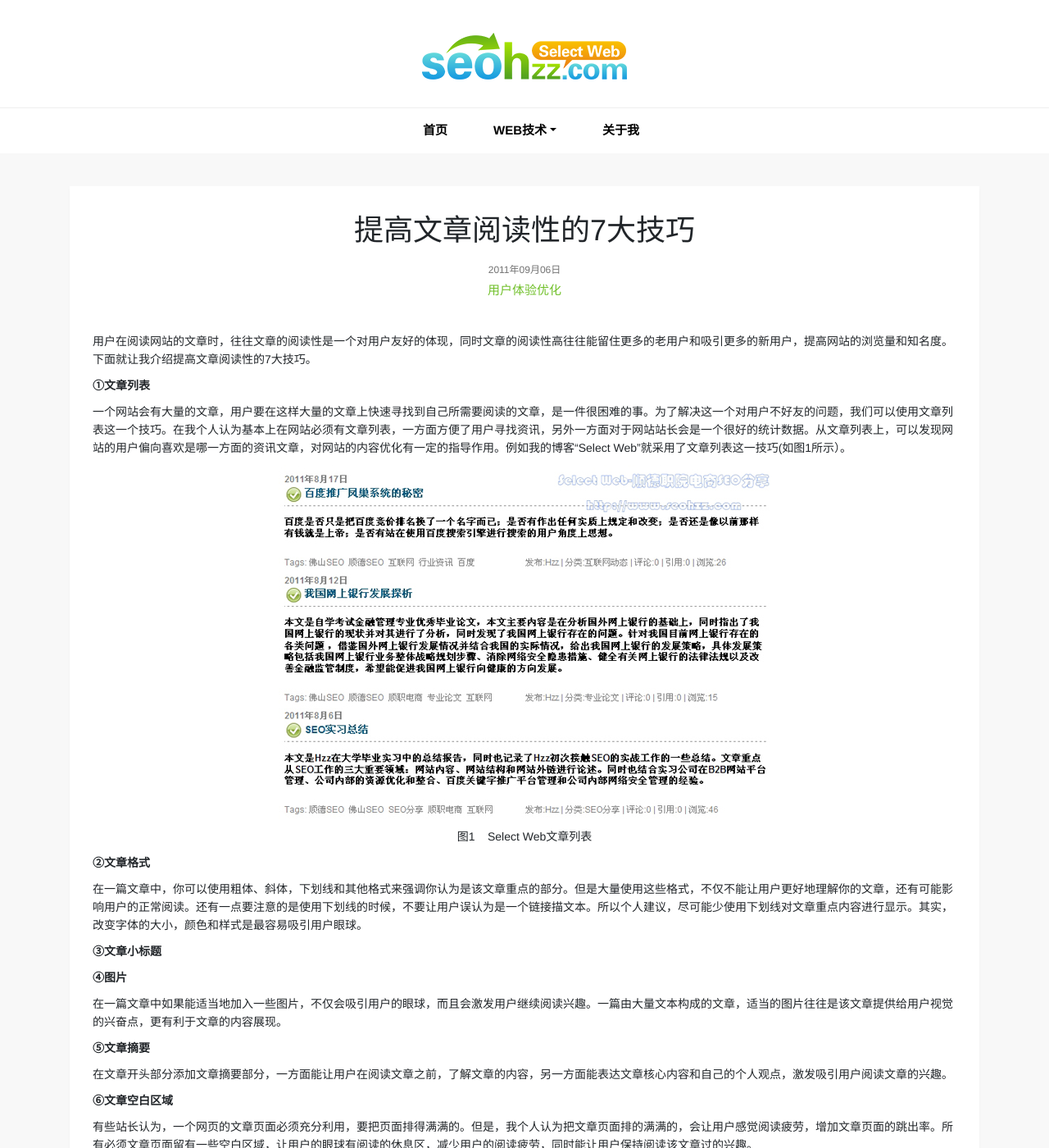
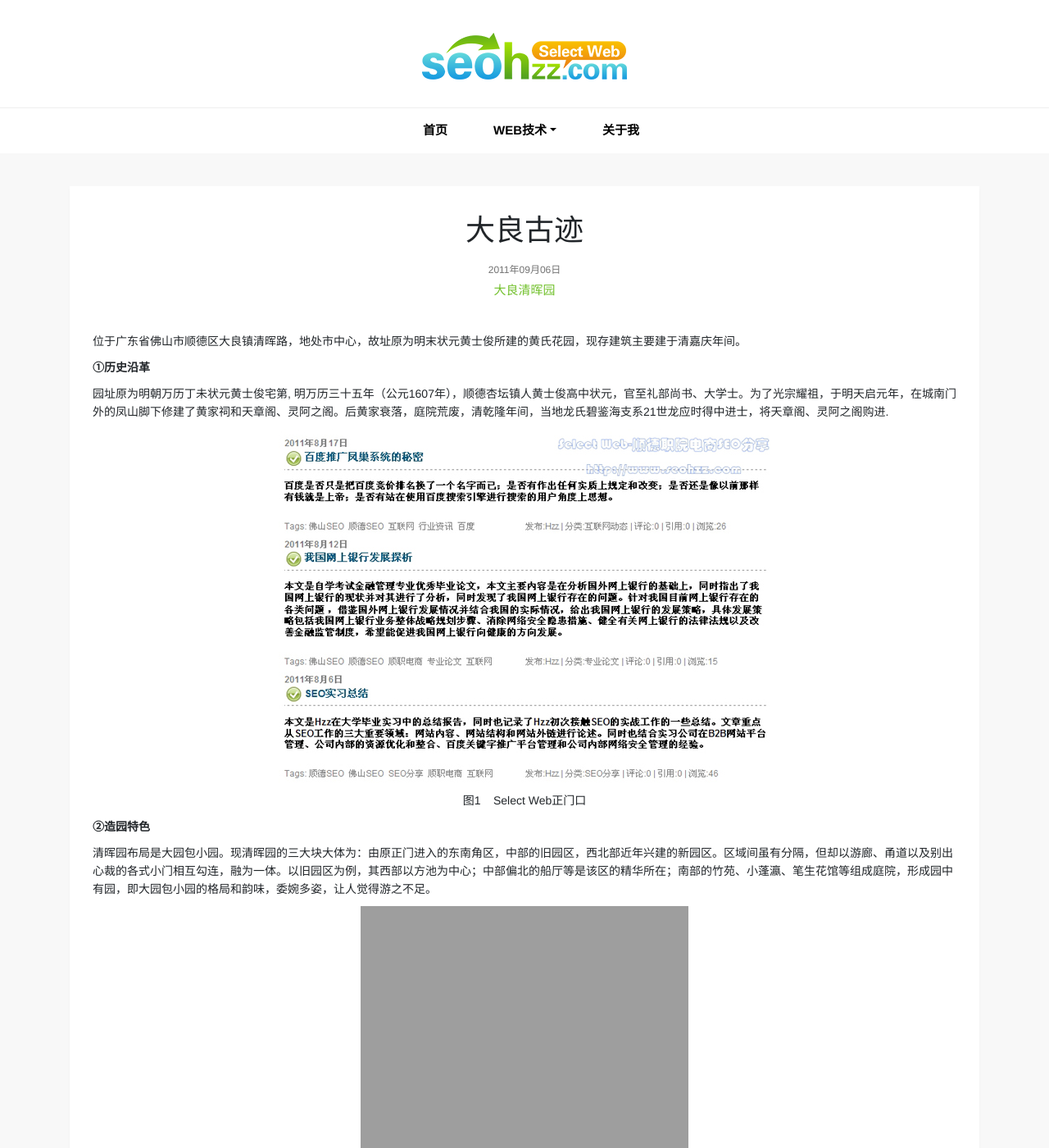
Before and after one commit to Wendy699/Wendy699.github.io, a Jekyll site: the page built from ueo/_posts/2011-09-06-web-read-skill.html, in a window 1280 px wide and 1400 px high. Shown: the whole window at 82% size. Built offline with Jekyll 4.4.1, drawn with Linux system fonts in a browser that asks for light colours; some of the changed text lies outside the part shown.

Commit message:
Update 2011-09-06-web-read-skill.html

```diff
--- a/ueo/_posts/2011-09-06-web-read-skill.html
+++ b/ueo/_posts/2011-09-06-web-read-skill.html
@@ -3,25 +3,25 @@ layout: article
 permalink: /ueo/web-read-skill.html
 type-en: ueo
 image: web-read-skill
-title: 提高文章阅读性的7大技巧
-keywords: 用户体验优化
-description: 文章的阅读性是一个对用户友好的体现，熟练运用提高文章阅读性的7大技巧可以留住更多的老用户和吸引更多的新用户，同时也能提高网站浏览量和知名度。
+title: 大良古迹
+keywords: 大良清晖园
+description: 清晖园是一处始建于明代的古代园林建筑。
 ---
-<p>用户在阅读网站的文章时，往往文章的阅读性是一个对用户友好的体现，同时文章的阅读性高往往能留住更多的老用户和吸引更多的新用户，提高网站的浏览量和知名度。下面就让我介绍提高文章阅读性的7大技巧。</p>
-<p><b>①文章列表</b></p>
-<p>一个网站会有大量的文章，用户要在这样大量的文章上快速寻找到自己所需要阅读的文章，是一件很困难的事。为了解决这一个对用户不好友的问题，我们可以使用文章列表这一个技巧。在我个人认为基本上在网站必须有文章列表，一方面方便了用户寻找资讯，另外一方面对于网站站长会是一个很好的统计数据。从文章列表上，可以发现网站的用户偏向喜欢是哪一方面的资讯文章，对网站的内容优化有一定的指导作用。例如我的博客&ldquo;Select Web&rdquo;就采用了文章列表这一技巧(如图1所示）。</p>
+<p>位于广东省佛山市顺德区大良镇清晖路，地处市中心，故址原为明末状元黄士俊所建的黄氏花园，现存建筑主要建于清嘉庆年间。</p>
+<p><b>①历史沿革</b></p>
+<p>园址原为明朝万历丁未状元黄士俊宅第, 明万历三十五年（公元1607年），顺德杏坛镇人黄士俊高中状元，官至礼部尚书、大学士。为了光宗耀祖，于明天启元年，在城南门外的凤山脚下修建了黄家祠和天章阁、灵阿之阁。后黄家衰落，庭院荒废，清乾隆年间，当地龙氏碧鉴海支系21世龙应时得中进士，将天章阁、灵阿之阁购进.</p>
 <p align="center"><img class="img-fluid" alt="Select Web文章列表" src="{{ site.url }}/images/ueo/web-read-skill-1.jpg"></p>
-<p align="center">图1&nbsp;&nbsp;&nbsp; Select Web文章列表</p>
-<p><b>②文章格式</b></p>
-<p>在一篇文章中，你可以使用粗体、斜体，下划线和其他格式来强调你认为是该文章重点的部分。但是大量使用这些格式，不仅不能让用户更好地理解你的文章，还有可能影响用户的正常阅读。还有一点要注意的是使用下划线的时候，不要让用户误认为是一个链接描文本。所以个人建议，尽可能少使用下划线对文章重点内容进行显示。其实，改变字体的大小，颜色和样式是最容易吸引用户眼球。</p>
-<p><b>③文章小标题</b></p>
-<p></p>
-<p><b>④图片</b></p>
-<p>在一篇文章中如果能适当地加入一些图片，不仅会吸引用户的眼球，而且会激发用户继续阅读兴趣。一篇由大量文本构成的文章，适当的图片往往是该文章提供给用户视觉的兴奋点，更有利于文章的内容展现。</p>
-<p><b>⑤文章摘要</b></p>
-<p>在文章开头部分添加文章摘要部分，一方面能让用户在阅读文章之前，了解文章的内容，另一方面能表达文章核心内容和自己的个人观点，激发吸引用户阅读文章的兴趣。</p>
-<p><b>⑥文章空白区域</b></p>
-<p>有些站长认为，一个网页的文章页面必须充分利用，要把页面排得满满的。但是，我个人认为把文章页面排的满满的，会让用户感觉阅读疲劳，增加文章页面的跳出率。所有必须文章页面留有一些空白区域，让用户的眼球有阅读的休息区，减少用户的阅读疲劳，同时能让用户保持阅读该文章过的兴趣。</p>
-<p><b>⑦展示个人观点</b></p>
-<p>往往一篇文章最吸引用户的是作者的独特观点和评论，尽量把自己的个人观点放在文章摘要或者文章的开头部分，不要在你的观点放在文章的最后。</p>
-<p>如果能根据实际情况，综合灵活使用上面所介绍的7大技巧，不仅能提高文章的阅读性，同时也能增加对用户的友好度，更有利于网站的SEO和<a target="_blank" href="{{ site.url }}">用户体验优化</a>。</p>
+<p align="center">图1&nbsp;&nbsp;&nbsp; Select Web正门口</p>
+<p><b>②造园特色</b></p>
+<p>清晖园布局是大园包小园。现清晖园的三大块大体为：由原正门进入的东南角区，中部的旧园区，西北部近年兴建的新园区。区域间虽有分隔，但却以游廊、甬道以及别出心裁的各式小门相互勾连，融为一体。以旧园区为例，其西部以方池为中心；中部偏北的船厅等是该区的精华所在；南部的竹苑、小蓬瀛、笔生花馆等组成庭院，形成园中有园，即大园包小园的格局和韵味，委婉多姿，让人觉得游之不足。</p>
+<p align="center"><img class="img-fluid" alt="Select Web文章列表" src="{{ site.url }}/images/ueo/web-read-skill-2.jpg"></p>
+<p align="center">图1&nbsp;&nbsp;&nbsp; Select Web景色</p>
+<p><b>③艺术文化</b></p>
+<p>清晖园是岭南园林的杰出代表。园内水木清华，妙联佳句、艺术精品比比皆是，俯仰可得。绝非一个美字了得。清晖园的清雅，除了体现在名字上，更多的是见于那一色的青砖灰瓦、绿树白花。 当然，清晖园的风雅 ，更透过一群名士才子的轻吟浅唱，拨弄着无数游人的心弦。</p>
+<p align="center"><img class="img-fluid" alt="Select Web文章列表" src="{{ site.url }}/images/ueo/web-read-skill-3.jpg"></p>
+<p align="center">图1&nbsp;&nbsp;&nbsp; Select Web景色</p>
+<p><b>⑤交通信息</b></p>
+<p>乘坐301路空调、303路、305路、309路、311路、319路、320路、363路、905路、906路、k371路、佛314路、佛山城巴禅城-顺德线、旅游城巴4线至“清晖园”站下。</p>
+<p><b>⑦门票免费详情</b></p>
+<p>根据《运行价格调节基金补助顺德区居民免费游览清晖园博物馆实施方案》，2015年5月18日至2018年5月18日，符合以下条件居民，可免费游览顺德清晖园：1.具有顺德户籍的居民；2.在顺德行政区域范围内居住，并持有居住证（有效期内）的居民；3.在顺德行政区域范围内的学校在册就读，并持有学生证（有效期内）的学生；4.符合补助条件的其他人员。</p>
+<p>上述四类人群只需凭借身份证、户口簿、居住证、驾驶证、学生证、老人证等任一证件，即可免费进园游玩。</p>
```
